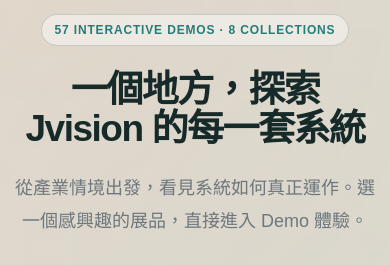
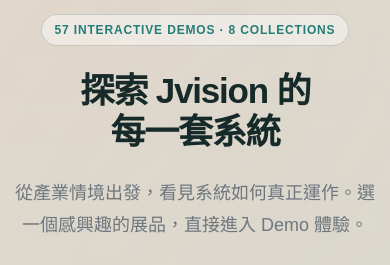
Before and after one commit to yunghua817/jvision-showcase-vercel, a Next.js app: page / in a window 390 px wide. Shown: the part 322-587 px from the top of the page. Built offline with nearby package versions, Linux system fonts and the light colour scheme.

Commit message:
Refine showcase hero slogan layout

```diff
--- a/src/app/globals.css
+++ b/src/app/globals.css
@@ -335,8 +335,8 @@
 
 .curator-hero { max-width: 900px; margin: 0 auto; padding: clamp(60px,8vw,108px) 0 clamp(48px,6vw,78px); text-align: center; }
 .curator-label { display: inline-flex; border: 1px solid rgba(34,59,57,.18); border-radius: 999px; padding: 8px 13px; background: rgba(255,255,255,.45); color: #257d78; font-size: 12px; font-weight: 900; letter-spacing: .07em; text-transform: uppercase; }
-.curator-hero h1 { max-width: 900px; margin: 24px auto; color: #172a2a; font-size: clamp(42px,5.6vw,72px); line-height: 1.06; letter-spacing: -.04em; }
-.curator-hero p { max-width: 690px; margin: 0 auto; color: #6e777e; font-size: 18px; line-height: 1.8; }
+.curator-hero h1 { max-width: 1120px; margin: 24px auto; color: #172a2a; font-size: clamp(40px,4.5vw,60px); line-height: 1.12; letter-spacing: -.035em; text-wrap: balance; }
+.curator-hero p { max-width: 820px; margin: 0 auto; color: #6e777e; font-size: 18px; line-height: 1.8; text-wrap: balance; }
 .curator-actions { display: flex; flex-wrap: wrap; justify-content: center; gap: 10px; margin-top: 30px; }
 .curator-actions a { display: inline-flex; min-height: 48px; align-items: center; justify-content: center; border: 1px solid rgba(34,59,57,.2); border-radius: 999px; padding: 0 21px; font-weight: 900; }
 .curator-actions a:first-child { border-color: #223b39; background: #223b39; color: #fff; }
@@ -383,7 +383,7 @@
   .curator-header nav a { display: flex; min-height: 40px; align-items: center; justify-content: center; border: 1px solid rgba(34,59,57,.14); border-radius: 999px; padding: 8px 10px; background: rgba(255,255,255,.48); }
   .curator-header nav .curator-nav-action { border-color: #223b39; padding: 8px 10px; background: #223b39; }
   .curator-hero { padding-top: 56px; }
-  .curator-hero h1 { font-size: 37px; }
+  .curator-hero h1 { font-size: 35px; line-height: 1.18; }
   .curator-actions a { width: 100%; }
   .curator-showcase { grid-template-columns: 1fr; grid-auto-rows: auto; }
   .piece-1, .piece-2, .piece-3, .piece-4 { grid-column: auto; grid-row: auto; min-height: 250px; }
--- a/src/app/page.tsx
+++ b/src/app/page.tsx
@@ -47,7 +47,7 @@
 
         <section className="curator-hero" id="top">
           <span className="curator-label">{products.length} Interactive Demos · {categories.length} Collections</span>
-          <h1>一個地方，探索<br />Jvision 的每一套系統</h1>
+          <h1>探索 Jvision 的每一套系統</h1>
           <p>從產業情境出發，看見系統如何真正運作。選一個感興趣的展品，直接進入 Demo 體驗。</p>
           <div className="curator-actions">
             <a href="#showcase">看看精選系統</a>
```
